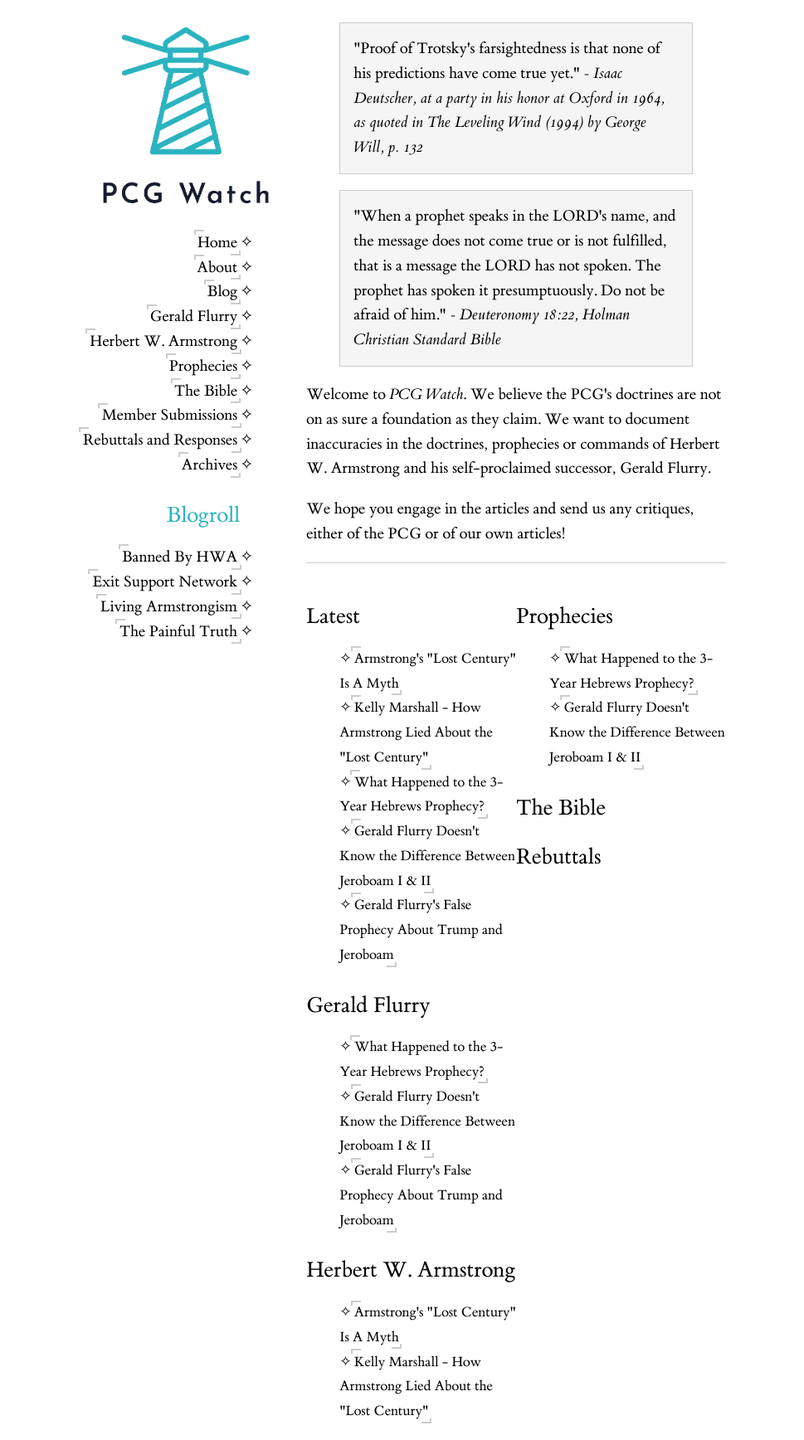
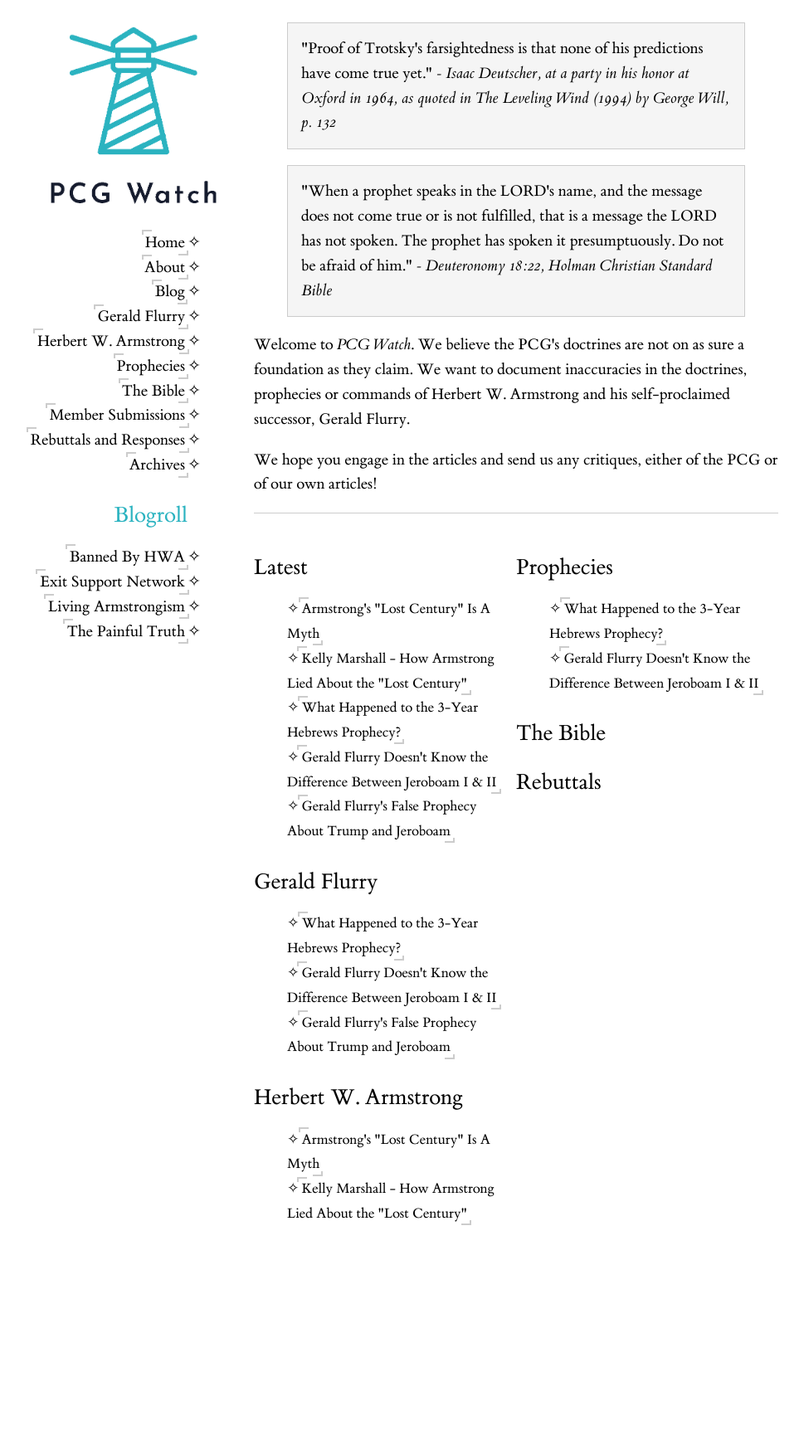
Before and after one commit to pcgwatch/pcgwatch, a Jekyll site: the page built from index.html, in a window 1280 px wide. Shown: the whole page at 83% size, without its empty margins (18-987 px from the left). Built offline with Jekyll 4.4.1, drawn with Linux system fonts in a browser that asks for light colours; after the commit the page ends 1498 px from its top, so only the background shows below that.

Commit message:
fixed up responsive css design

```diff
--- a/assets/css/draft.css
+++ b/assets/css/draft.css
@@ -50,30 +50,27 @@ Grey (blockquote border):  #CCCCCC
 .red {
     color: #2BB3C0;
 }
-/* FOR MOBILES */
 
-
-
-/* FOR DESKTOP */
 * {
     box-sizing: border-box;
 }
 
 .sidebar {
-    width: 30%;
+    width: 25%;
     float: left;
     text-align: right;
     padding: 20px 40px 10px 10px;
 }
 
 .main {
-    width: 40%;
+    width: 50%;
     float: left;
 }
 
 .column-half {
     width: 50%;
     float: left;
+    padding-right: 20px;
 }
 
 body {
@@ -107,7 +104,7 @@ small {
     counter-increment: sidenote-count;
     float: right;
     clear: right;
-    margin-right: -60%;
+    margin-right: -50%;
     width: 50%;
     margin-top: 1em;
     margin-bottom: 1em;
@@ -115,7 +112,7 @@ small {
     line-height: 1.3;
     vertical-align: baseline;
     position: relative;
-    padding: 0.5em;
+    padding: 1em;
     border-top: 1px dotted #CCCCCC;
     border-bottom: 1px dotted #CCCCCC;
 }
@@ -404,6 +401,11 @@ table td + td {
 } */
 
 
+/*=-------------------=*/
+/*=     RESPONSIVE    =*/
+/*=-------------------=*/
+
+
 @media only screen and (max-width: 768px) {
     .sidebar {
         width: 100%;
@@ -411,10 +413,42 @@ table td + td {
     .main {
         width: 100%;
     }
+    .column-half {
+        width: 100%;
+    }
 }
 
-@media only screen and (max-width: 1200px) {
+@media only screen and (min-width: 768px) {
+    .column-half {
+        width: 100%;
+    }
+    .main {
+        width: 65%;
+    }
+}
+
+@media only screen and (min-width: 992px) {
+    .column-half {
+        width: 100%;
+    }
+    .main {
+        width: 65%;
+        float: left;
+    }
+}
+
+@media only screen and (min-width: 1200px) {
     .toc {
         max-width: 100%;
     }
+    .column-half {
+        width: 50%;
+    }
+
+    .main {
+        width: 50%;
+    }
+    .sidebar {
+        width: 25%;
+    }
 }
```
